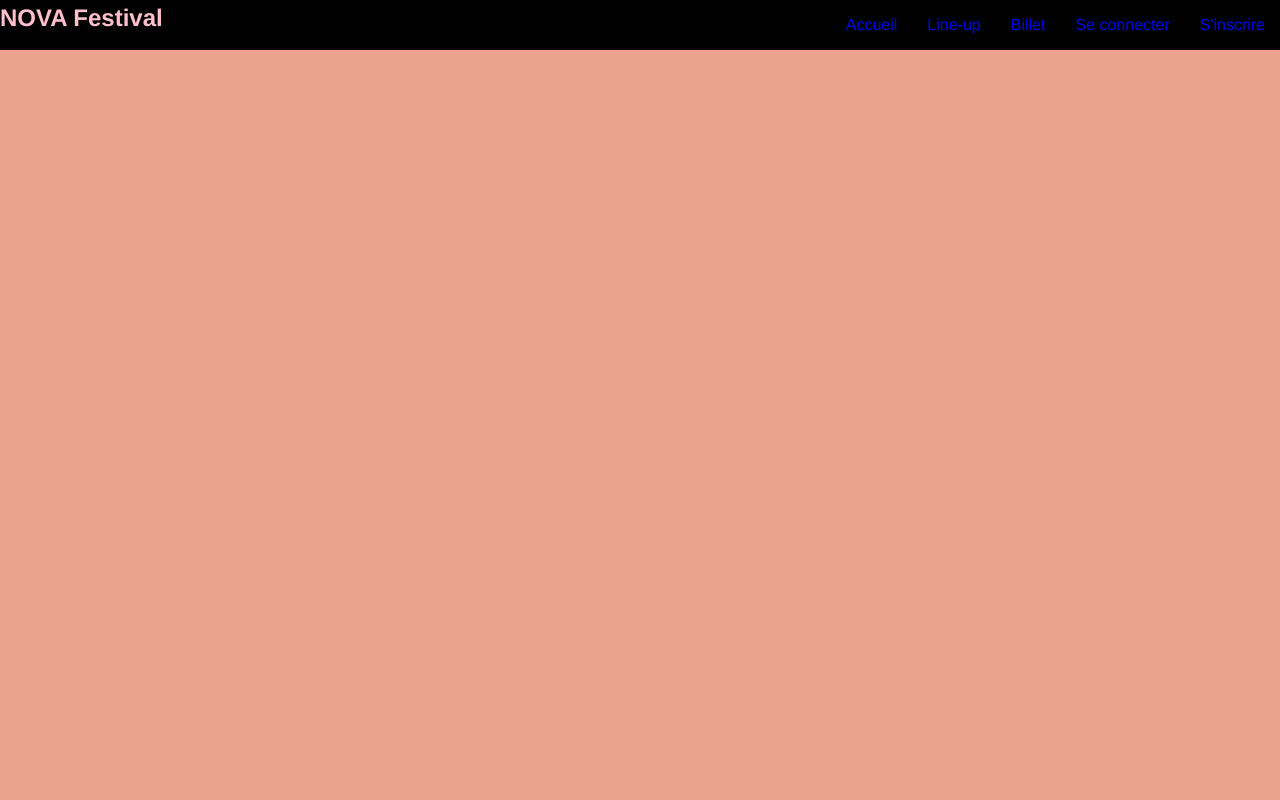
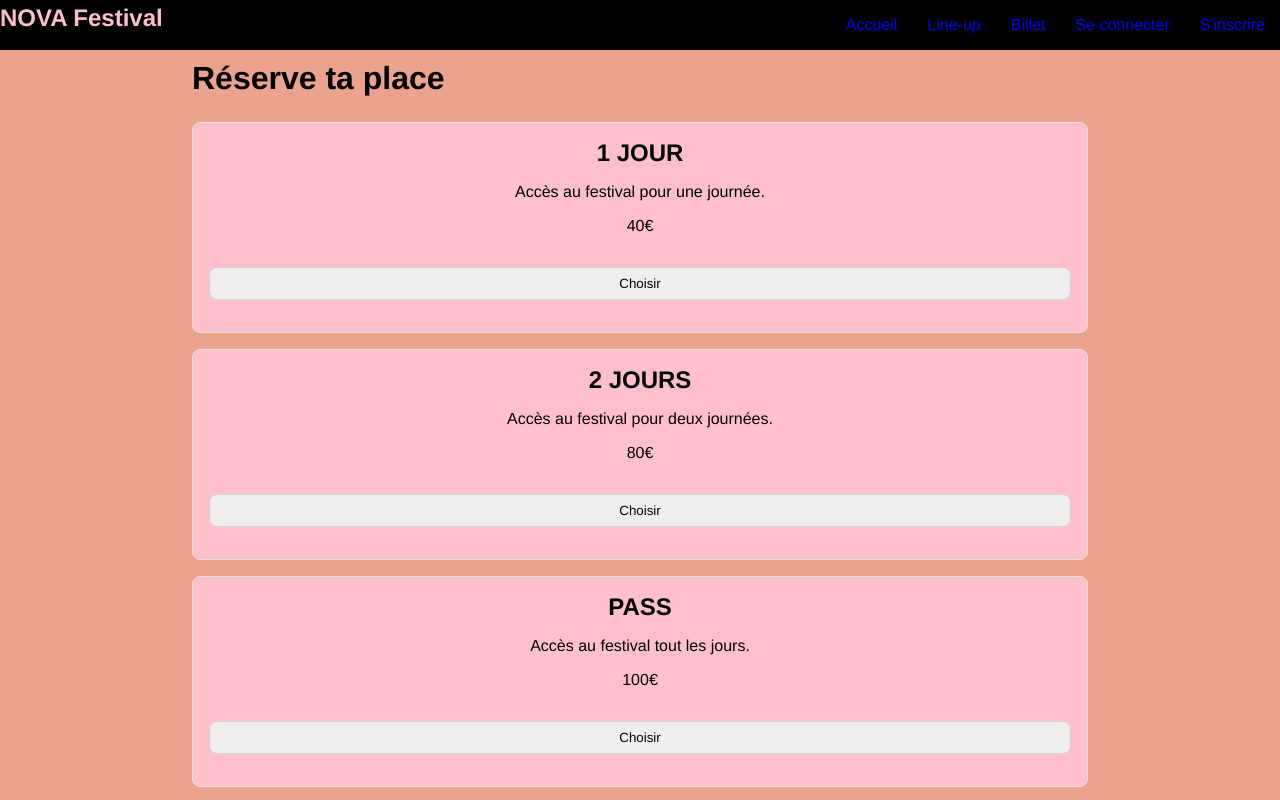
Before and after one commit to Lindsay24317/Projet-PHP, a PHP site: template pages/billet/reserve.php in a window 1280 px wide. Run offline with PHP 8.4, Linux system fonts and the light colour scheme; the template is opened without the code that fills it, so the values that code supplies are empty.

Commit message:
Modification

```diff
--- a/css/style.css
+++ b/css/style.css
@@ -137,3 +137,33 @@ h1{
     width: 400px;
     padding: 30px;
 }
+
+.billets{
+    display: grid;
+    grid-template-columns: repeat(1, 1fr);
+    gap: 1rem;
+    margin-top: 1rem;
+}
+
+
+.card-billet{
+    background-color: pink;
+    border: 1px solid #dedede;
+    border-radius: 8px;
+    padding: 1rem;
+    display: flex;
+    flex-direction: column;
+    justify-content: space-between;
+    gap: 1rem;
+    text-align: center;
+}
+
+.card-billet button{
+    display: inline-block;
+    margin: 1rem 0;
+    padding: 0.5rem 0.7rem;
+    border: 1px solid lightgrey;
+    border-radius: 8px;
+    text-decoration: none;
+    color: black;
+}
--- a/pages/billet/reserve.php
+++ b/pages/billet/reserve.php
@@ -0,0 +1,41 @@
+<?php
+
+$values = [
+    'nom' => '',
+    'email' => '',
+    'date_jour' => '',
+    'quantité' => ''
+];
+
+$errors = [];
+
+?>
+
+<h1>Réserve ta place</h1>
+
+<form method="post">
+<div class="billets">
+
+<div class="card-billet">
+    <h2>1 JOUR</h2>
+    <p>Accès au festival pour une journée.</p>
+    <p class="prix">40€</p>
+    <button type="submit" name="billet" value="">Choisir</button>
+</div>
+
+<div class="card-billet">
+    <h2>2 JOURS</h2>
+    <p>Accès au festival pour deux journées.</p>
+    <p class="prix">80€</p>
+    <button type="submit" name="billet" value="">Choisir</button>
+</div>
+
+<div class="card-billet">
+    <h2>PASS</h2>
+    <p>Accès au festival tout les jours.</p>
+    <p class="prix">100€</p>
+    <button type="submit" name="billet" value="">Choisir</button>
+</div>
+
+</div>
+</form>
--- a/sql/create-database.sql
+++ b/sql/create-database.sql
@@ -37,10 +37,10 @@ CREATE TABLE Participe(
 CREATE TABLE Reservation(
    Id_User INT,
    Id_representation INT,
+   date_jour DATE,
+   quantite INT,
    date_reservation DATE,
-   heure_debut TIME,
-   heure_fin TIME,
-   PRIMARY KEY(Id_User, Id_representation),
+   PRIMARY KEY(Id_User, Id_representation, date_jour),
    FOREIGN KEY(Id_User) REFERENCES User_(Id_User),
    FOREIGN KEY(Id_representation) REFERENCES Representation(Id_representation)
 );
```
